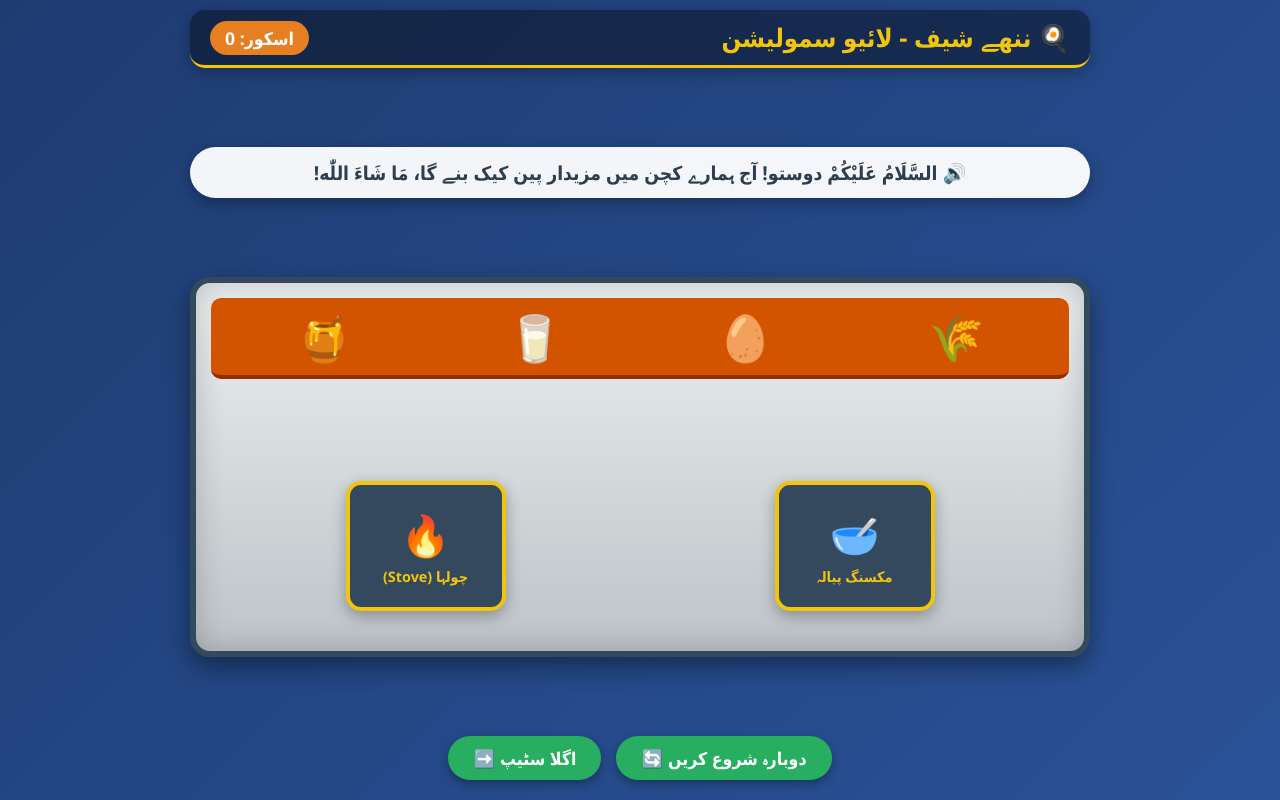
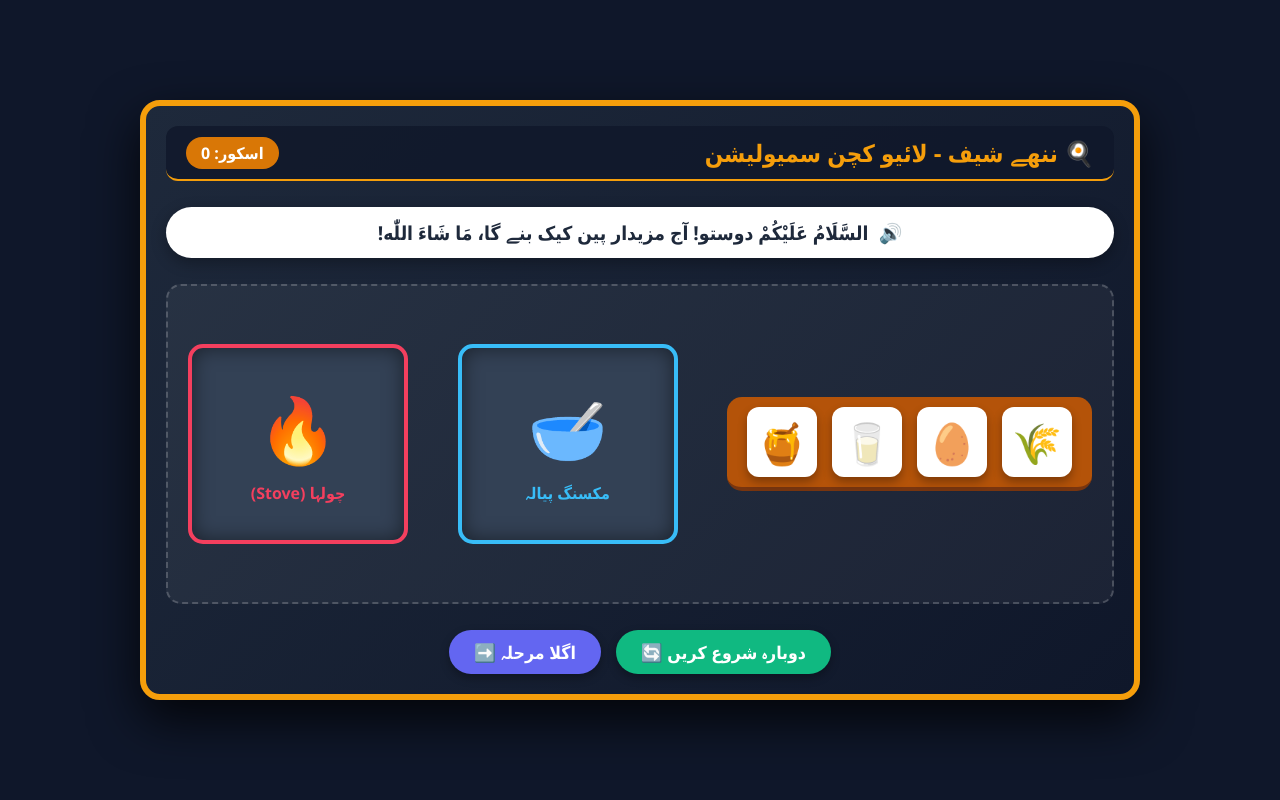
Before and after one commit to hassaanulhaqq/Kitchen-Game, a website built with Vite: page index.html in a window 1280 px wide. Built offline with nearby package versions, Linux system fonts and the light colour scheme.

Commit message:
index.html

```diff
--- a/index.html
+++ b/index.html
@@ -3,7 +3,7 @@
 <head>
     <meta charset="UTF-8">
     <meta name="viewport" content="width=device-width, initial-scale=1.0">
-    <title>ننھے شیف - لائیو کوکنگ سمولیشن گیم</title>
+    <title>ننھے شیف - لائیو سمیولیشن گیم</title>
     <style>
         * {
             box-sizing: border-box;
@@ -12,247 +12,270 @@
             font-family: 'Segoe UI', Tahoma, Geneva, Verdana, sans-serif;
         }
         body {
-            background: linear-gradient(135deg, #1e3c72, #2a5298);
+            background: #0f172a;
             color: #fff;
             height: 100vh;
             display: flex;
             flex-direction: column;
             align-items: center;
+            justify-content: center;
+            overflow: hidden;
+        }
+        /* گیم کا مین کنٹینر (WebGL ونڈو فریم) */
+        .game-viewport {
+            position: relative;
+            width: 1000px;
+            height: 600px;
+            background: linear-gradient(135deg, #1e293b, #0f172a);
+            border: 6px solid #f59e0b;
+            border-radius: 20px;
+            box-shadow: 0 20px 50px rgba(0,0,0,0.8);
+            display: flex;
+            flex-direction: column;
             justify-content: space-between;
+            padding: 20px;
             overflow: hidden;
-            padding: 10px;
         }
-        header {
-            background: rgba(0, 0, 0, 0.4);
-            width: 100%;
-            max-width: 900px;
-            padding: 10px 20px;
-            border-radius: 15px;
+        /* ٹاپ ہیڈر */
+        .game-header {
             display: flex;
             justify-content: space-between;
             align-items: center;
-            box-shadow: 0 4px 15px rgba(0,0,0,0.3);
-            border-bottom: 3px solid #f1c40f;
+            background: rgba(15, 23, 42, 0.8);
+            padding: 10px 20px;
+            border-radius: 12px;
+            border-bottom: 2px solid #f59e0b;
         }
-        h1 {
-            font-size: 1.6rem;
-            color: #f1c40f;
+        .game-title {
+            font-size: 1.5rem;
+            color: #f59e0b;
+            font-weight: bold;
         }
-        .score-badge {
-            background: #e67e22;
+        .score-box {
+            background: #d97706;
             padding: 5px 15px;
             border-radius: 20px;
-            font-size: 1.1rem;
             font-weight: bold;
         }
-        /* ڈائیلاگ باکس */
-        .dialogue-box {
-            background: rgba(255, 255, 255, 0.95);
-            color: #2c3e50;
+        /* ڈائیلاگ اور وائس اوور بار */
+        .voice-bar {
+            background: #ffffff;
+            color: #1e293b;
             padding: 12px 20px;
             border-radius: 30px;
             font-size: 1.2rem;
             font-weight: bold;
+            display: flex;
+            align-items: center;
+            justify-content: center;
+            gap: 10px;
             box-shadow: 0 5px 15px rgba(0,0,0,0.3);
-            width: 100%;
-            max-width: 900px;
-            text-align: center;
+            cursor: pointer;
         }
-        /* کچن روم انوائرمنٹ */
-        .kitchen-room {
-            position: relative;
-            width: 100%;
-            max-width: 900px;
-            height: 380px;
-            background: linear-gradient(to bottom, #ecf0f1, #bdc3c7);
-            border: 6px solid #34495e;
-            border-radius: 20px;
-            box-shadow: inset 0 0 30px rgba(0,0,0,0.2), 0 10px 25px rgba(0,0,0,0.4);
+        /* کچن گراؤنڈ */
+        .kitchen-stage {
             display: flex;
-            flex-direction: column;
             justify-content: space-between;
-            padding: 15px;
+            align-items: center;
+            height: 320px;
+            background: rgba(255, 255, 255, 0.05);
+            border-radius: 15px;
+            padding: 20px;
+            border: 2px dashed rgba(255,255,255,0.2);
         }
-        /* شیلف جہاں اجزاء رکھے ہیں */
-        .shelf {
+        /* شیلف اور اسٹیشنز */
+        .shelf-container {
             display: flex;
-            justify-content: space-around;
-            background: #d35400;
-            padding: 8px;
-            border-radius: 10px;
-            border-bottom: 4px solid #962d00;
+            gap: 15px;
+            background: #b45309;
+            padding: 10px 20px;
+            border-radius: 15px;
+            border-bottom: 4px solid #78350f;
         }
-        .ingredient {
-            font-size: 2.8rem;
-            cursor: pointer;
+        .item-card {
+            background: #fff;
+            color: #000;
+            width: 70px;
+            height: 70px;
+            border-radius: 12px;
+            display: flex;
+            align-items: center;
+            justify-content: center;
+            font-size: 2.5rem;
+            cursor: grab;
+            box-shadow: 0 5px 10px rgba(0,0,0,0.3);
             transition: transform 0.2s;
-            user-select: none;
         }
-        .ingredient:hover {
-            transform: scale(1.2);
+        .item-card:hover {
+            transform: scale(1.1);
         }
-        /* ورک área (باؤل اور چولہا) */
-        .workspace {
-            display: flex;
-            justify-content: space-around;
-            align-items: center;
-            height: 180px;
-        }
-        .station {
-            width: 160px;
-            height: 130px;
-            background: #34495e;
-            border: 4px solid #f1c40f;
+        .workstation {
+            width: 220px;
+            height: 200px;
+            background: #334155;
+            border: 4px solid #38bdf8;
             border-radius: 15px;
             display: flex;
             flex-direction: column;
             align-items: center;
             justify-content: center;
             cursor: pointer;
-            box-shadow: 0 5px 15px rgba(0,0,0,0.3);
+            box-shadow: inset 0 0 20px rgba(0,0,0,0.5);
             transition: all 0.3s;
         }
-        .station:hover {
-            background: #2c3e50;
-            transform: translateY(-3px);
+        .workstation:hover {
+            border-color: #f59e0b;
         }
-        .station span {
-            font-size: 2.5rem;
+        .workstation span {
+            font-size: 4rem;
         }
-        .station label {
-            font-size: 0.9rem;
-            color: #f1c40f;
-            margin-top: 5px;
+        .workstation label {
+            margin-top: 10px;
             font-weight: bold;
+            color: #38bdf8;
         }
-        /* کنٹرول بٹنز */
-        .controls {
+        /* کنٹرول بار */
+        .footer-controls {
             display: flex;
+            justify-content: center;
             gap: 15px;
-            margin-bottom: 10px;
         }
-        .btn {
-            background: #27ae60;
+        .action-btn {
+            background: #10b981;
             color: white;
             border: none;
             padding: 10px 25px;
             font-size: 1.1rem;
+            font-weight: bold;
             border-radius: 25px;
             cursor: pointer;
             box-shadow: 0 4px 10px rgba(0,0,0,0.3);
-            font-weight: bold;
             transition: background 0.2s;
         }
-        .btn:hover {
-            background: #219653;
+        .action-btn:hover {
+            background: #059669;
         }
     </style>
 </head>
 <body>
 
-    <header>
-        <h1>🍳 ننھے شیف - لائیو سمولیشن</h1>
-        <div class="score-badge" id="score">اسکور: 0</div>
-    </header>
-
-    <!-- وائس اوور اور ہدایت باکس -->
-    <div class="dialogue-box" id="instructionBox">
-        🔊 <span id="instructionText">السَّلَامُ عَلَيْكُمْ دوستو! آج ہمارے کچن میں مزیدار پین کیک بنے گا، مَا شَاءَ اللّٰه!</span>
-    </div>
-
-    <!-- کچن روم -->
-    <div class="kitchen-room">
-        <!-- اوپر اجزاء کی شیلف -->
-        <div class="shelf">
-            <div class="ingredient" onclick="selectItem('🌾', 'میدہ')">🌾</div>
-            <div class="ingredient" onclick="selectItem('🥚', 'انڈا')">🥚</div>
-            <div class="ingredient" onclick="selectItem('🥛', 'دودھ')">🥛</div>
-            <div class="ingredient" onclick="selectItem('🍯', 'شہد')">🍯</div>
+    <div class="game-viewport">
+        <!-- ہیڈر -->
+        <div class="game-header">
+            <div class="game-title">🍳 ننھے شیف - لائیو کچن سمیولیشن</div>
+            <div class="score-box" id="scoreDisplay">اسکور: 0</div>
         </div>
 
-        <!-- نیچے ورکنگ اسٹیشنز -->
-        <div class="workspace">
-            <div class="station" onclick="actionOnBowl()">
-                <span id="bowlIcon">🥣</span>
+        <!-- وائس اوور باکس (کلک کرنے پر دوبارہ آواز چلے گی) -->
+        <div class="voice-bar" onclick="replayVoice()">
+            🔊 <span id="voiceText">السَّلَامُ عَلَيْكُمْ دوستو! آج مزیدار پین کیک بنے گا، مَا شَاءَ اللّٰه!</span>
+        </div>
+
+        <!-- کچن کا اسٹیج -->
+        <div class="kitchen-stage">
+            <!-- اجزاء کی شیلف -->
+            <div class="shelf-container">
+                <div class="item-card" onclick="pickItem('🌾', 'میدہ')">🌾</div>
+                <div class="item-card" onclick="pickItem('🥚', 'انڈا')">🥚</div>
+                <div class="item-card" onclick="pickItem('🥛', 'دودھ')">🥛</div>
+                <div class="item-card" onclick="pickItem('🍯', 'شہد')">🍯</div>
+            </div>
+
+            <!-- مکسنگ اور کوکنگ اسٹیشن -->
+            <div class="workstation" onclick="useBowl()" id="bowlStation">
+                <span id="bowlEmoji">🥣</span>
                 <label>مکسنگ پیالہ</label>
             </div>
-            <div class="station" onclick="actionOnStove()">
-                <span id="stoveIcon">🔥</span>
-                <label>چولہا (Stove)</label>
+
+            <div class="workstation" onclick="useStove()" id="stoveStation" style="border-color: #f43f5e;">
+                <span id="stoveEmoji">🔥</span>
+                <label style="color: #f43f5e;">چولہا (Stove)</label>
             </div>
+        </div>
+
+        <!-- فوٹر کنٹرولز -->
+        <div class="footer-controls">
+            <button class="action-btn" onclick="resetKitchen()">دوبارہ شروع کریں 🔄</button>
+            <button class="action-btn" style="background: #6366f1;" onclick="nextStep()">اگلا مرحلہ ➡️</button>
         </div>
     </div>
 
-    <div class="controls">
-        <button class="btn" onclick="resetGame()">دوبارہ شروع کریں 🔄</button>
-        <button class="btn" onclick="nextStepVoice()">اگلا سٹیپ ➡️</button>
-    </div>
+    <script>
+        let score = 0;
+        let activeItem = null;
+        let currentDialogue = "السَّلَامُ عَلَيْكُمْ دوستو! آج مزیدار پین کیک بنے گا، مَا شَاءَ اللّٰه!";
 
-    <script>
-        let currentScore = 0;
-        let selectedIngredient = null;
-
-        // عربی ایکسنٹ اور اردو وائس اوور فنکشن
-        function playVoice(text, isArabic = false) {
+        // بہتر اور معیاری آڈیو سنتھیسس (عربی اور اردو درست تلفظ کے ساتھ)
+        function speak(text, isArabic = false) {
             if ('speechSynthesis' in window) {
                 window.speechSynthesis.cancel();
                 let utterance = new SpeechSynthesisUtterance(text);
-                if (isArabic) {
-                    utterance.lang = 'ar-SA'; // خالص عربی لہجہ سلام اور ماشاءاللہ کے لیے
-                } else {
-                    utterance.lang = 'ur-PK'; // اردو لہجہ
-                }
-                utterance.rate = 0.9;
+
+                // عربی اور اردو کے لیے درست زبان کا ٹیگ
+                utterance.lang = isArabic ? 'ar-SA' : 'ur-PK';
+                utterance.rate = 0.85; // ہلکی رفتار تاکہ بچوں کو سمجھ آئے
+                utterance.pitch = 1.1;  // دوستانہ اور خوشگوار آواز
+
                 window.speechSynthesis.speak(utterance);
             }
         }
 
-        // جب بچہ کسی جز (Ingredient) پر کلک کرے
-        function selectItem(emoji, name) {
-            selectedIngredient = emoji;
-            document.getElementById("instructionText").innerText = `آپ نے ${name} (${emoji}) اٹھایا ہے! اب اسے مکسنگ پیالے میں ڈالیں۔`;
-            playVoice(`${name} اٹھا لیا ہے، اب پیالے میں ڈالیں۔`);
+        function replayVoice() {
+            speak(currentDialogue, currentDialogue.includes('مَا شَاءَ اللّٰه'));
         }
 
-        // جب بچہ مکسنگ پیالے پر کلک کرے
-        function actionOnBowl() {
-            if (selectedIngredient) {
-                document.getElementById("bowlIcon").innerText = selectedIngredient;
-                currentScore += 10;
-                document.getElementById("score").innerText = "اسکور: " + currentScore;
-                document.getElementById("instructionText").innerText = "واہ! مکسچر تیار ہو رہا ہے، اب چولہے پر پکائیں۔";
-                playVoice("بہت اچھے! مکسچر میں شامل ہو گیا ہے۔");
-                selectedIngredient = null;
+        function pickItem(emoji, name) {
+            activeItem = emoji;
+            currentDialogue = `آپ نے ${name} اٹھا لیا ہے! اب اسے مکسنگ پیالے میں ڈالیں۔`;
+            document.getElementById("voiceText").innerText = currentDialogue;
+            speak(currentDialogue);
+        }
+
+        function useBowl() {
+            if (activeItem) {
+                document.getElementById("bowlEmoji").innerText = activeItem;
+                score += 15;
+                document.getElementById("scoreDisplay").innerText = "اسکور: " + score;
+                currentDialogue = "بہت زبردست! تمام اجزاء مکس ہو گئے ہیں۔ اب چولہا جلائیں۔";
+                document.getElementById("voiceText").innerText = currentDialogue;
+                speak("بہت زبردست! اجزاء مکس ہو گئے ہیں۔");
+                activeItem = null;
             } else {
-                playVoice("پہلے اوپر شیلف سے کوئی چیز اٹھائیں۔");
+                currentDialogue = "پہلے شیلف سے کوئی جز (میدہ یا انڈا) منتخب کریں۔";
+                document.getElementById("voiceText").innerText = currentDialogue;
+                speak("پہلے شیلف سے کوئی جز منتخب کریں۔");
             }
         }
 
-        // جب بچہ چولہے پر کلک کرے
-        function actionOnStove() {
-            currentScore += 20;
-            document.getElementById("score").innerText = "اسکور: " + currentScore;
-            document.getElementById("instructionText").innerText = "مَا شَاءَ اللّٰه! پین کیک بالکل تیار ہو چکا ہے، خوشبو بہت اچھی ہے!";
-            playVoice("مَا شَاءَ اللّٰه! پین کیک تیار ہو گیا ہے!", true);
+        function useStove() {
+            score += 25;
+            document.getElementById("scoreDisplay").innerText = "اسکور: " + score;
+            currentDialogue = "مَا شَاءَ اللّٰه! گرما گرم پین کیک تیار ہو چکا ہے! یمی!";
+            document.getElementById("voiceText").innerText = currentDialogue;
+            speak("مَا شَاءَ اللّٰه! پین کیک تیار ہو گیا ہے!", true);
         }
 
-        function nextStepVoice() {
-            playVoice("اگلا مرحلہ شروع کرتے ہیں!");
+        function nextStep() {
+            currentDialogue = "اگلا مرحلہ: اب اس پر شہد ڈالیں!";
+            document.getElementById("voiceText").innerText = currentDialogue;
+            speak("اگلا مرحلہ شروع کرتے ہیں!");
         }
 
-        function resetGame() {
-            currentScore = 0;
-            document.getElementById("score").innerText = "اسکور: 0";
-            document.getElementById("bowlIcon").innerText = "🥣";
-            document.getElementById("instructionText").innerText = "السَّلَامُ عَلَيْكُمْ دوستو! نئی ریسیپی شروع کرتے ہیں، مَا شَاءَ اللّٰه!";
-            playVoice("السَّلَامُ عَلَيْكُمْ دوستو! نئی ریسیپی شروع کرتے ہیں، مَا شَاءَ اللّٰه!", true);
+        function resetKitchen() {
+            score = 0;
+            activeItem = null;
+            document.getElementById("scoreDisplay").innerText = "اسکور: 0";
+            document.getElementById("bowlEmoji").innerText = "🥣";
+            currentDialogue = "السَّلَامُ عَلَيْكُمْ دوستو! نئی ریسیپی شروع کرتے ہیں، مَا شَاءَ اللّٰه!";
+            document.getElementById("voiceText").innerText = currentDialogue;
+            speak(currentDialogue, true);
         }
 
-        // پیج لوڈ ہوتے ہی عربی ایکسنٹ میں سلام
+        // پیج کھلتے ہی گیم کا آغاز اور سلام
         window.onload = () => {
             setTimeout(() => {
-                playVoice("السَّلَامُ عَلَيْكُمْ دوستو! آج ہمارے کچن میں مزیدار پین کیک بنے گا، مَا شَاءَ اللّٰه!", true);
-            }, 800);
+                speak("السَّلَامُ عَلَيْكُمْ دوستو! آج مزیدار پین کیک بنے گا، مَا شَاءَ اللّٰه!", true);
+            }, 1000);
         };
     </script>
 </body>
```
